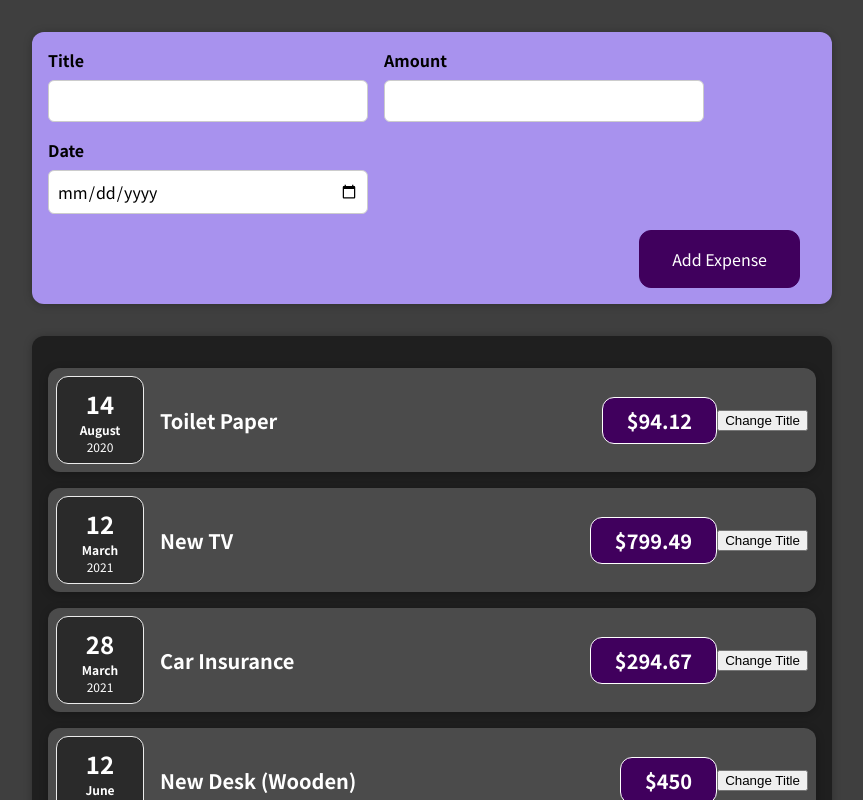
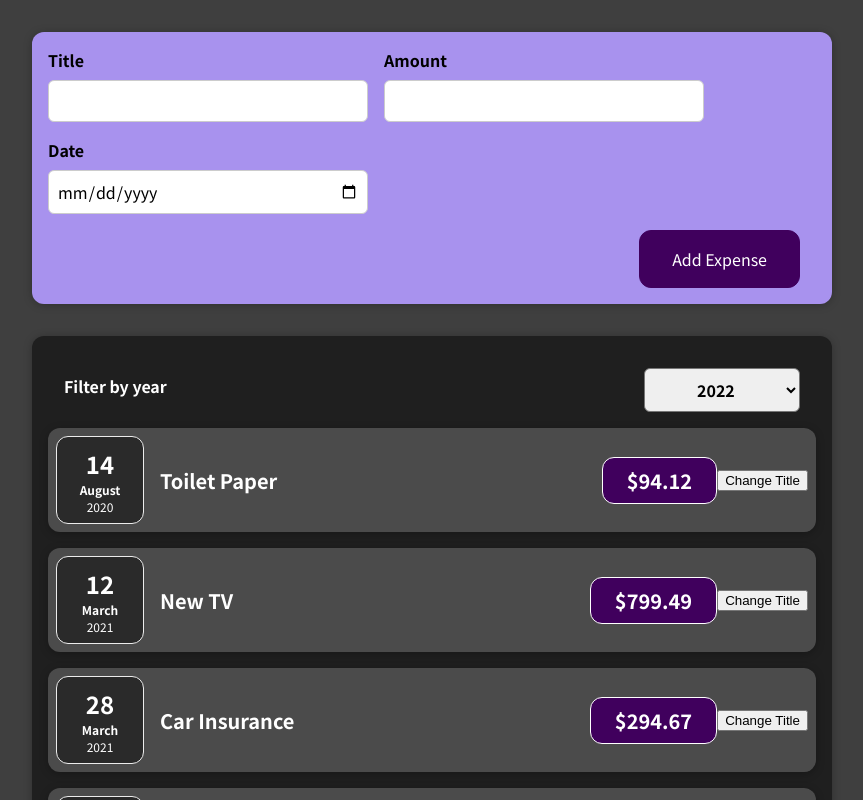
Before and after one commit to cibgraphics/reactjs-training, a React (Create React App) app: page / in a window 1280 px wide. Shown: the top 800 px of the page, without its empty margins (208-1071 px from the left). Built offline with nearby package versions, Linux system fonts and the light colour scheme.

Commit message:
filter selected year

```diff
--- a/src/components/Expenses/Expenses.js
+++ b/src/components/Expenses/Expenses.js
@@ -1,10 +1,21 @@
+import React, {useState} from 'react';
+
 import ExpenseItem from './ExpenseItem';
+import ExpensesFilter from './ExpensesFilter';
 import Card from '../UI/Card';
-import './Expenses.css'
+import './Expenses.css';
 
 const Expenses = (props) => {
+
+  const [selectedYear, setSelectedYear] = useState('2022');
+
+  const filterChangeHandler = (selectedYear) => {
+    setSelectedYear(selectedYear);
+  }
+
   return (
       <Card className="expenses">
+        <ExpensesFilter selected={selectedYear} onChangeFilter={filterChangeHandler} />
         <ExpenseItem
           title={props.items[0].title}
           amount={props.items[0].amount}
@@ -22,7 +33,7 @@
           amount={props.items[3].amount}
           date={props.items[3].date} />
       </Card>
-    )
+  )
 }
 
 export default Expenses;
--- /dev/null
+++ b/src/components/Expenses/ExpensesFilter.css
@@ -0,0 +1,24 @@
+.expenses-filter {
+  color: white;
+  padding: 0 1rem;
+}
+
+.expenses-filter__control {
+  display: flex;
+  width: 100%;
+  align-items: center;
+  justify-content: space-between;
+  margin: 1rem 0;
+}
+
+.expenses-filter label {
+  font-weight: bold;
+  margin-bottom: 0.5rem;
+}
+
+.expenses-filter select {
+  font: inherit;
+  padding: 0.5rem 3rem;
+  font-weight: bold;
+  border-radius: 6px;
+}
--- /dev/null
+++ b/src/components/Expenses/ExpensesFilter.js
@@ -0,0 +1,24 @@
+import './ExpensesFilter.css';
+
+const ExpensesFilter = (props) => {
+
+  const filterChangeHandler = (event) => {
+    props.onChangeFilter(event.target.value);
+  }
+
+  return (
+    <div className='expenses-filter'>
+      <div className='expenses-filter__control'>
+        <label>Filter by year</label>
+        <select onChange={filterChangeHandler} value={props.selected}>
+          <option value='2022'>2022</option>
+          <option value='2021'>2021</option>
+          <option value='2020'>2020</option>
+          <option value='2019'>2019</option>
+        </select>
+      </div>
+    </div>
+  );
+};
+
+export default ExpensesFilter;
```
